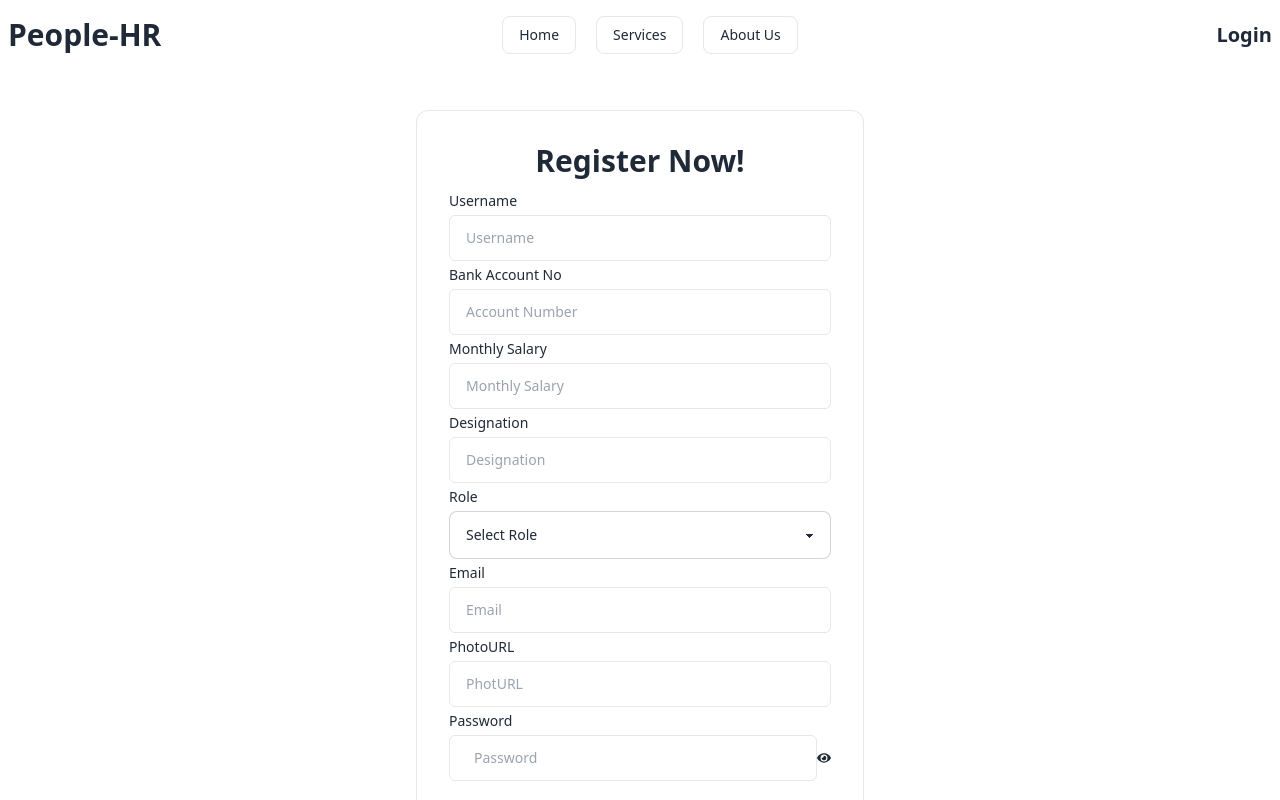
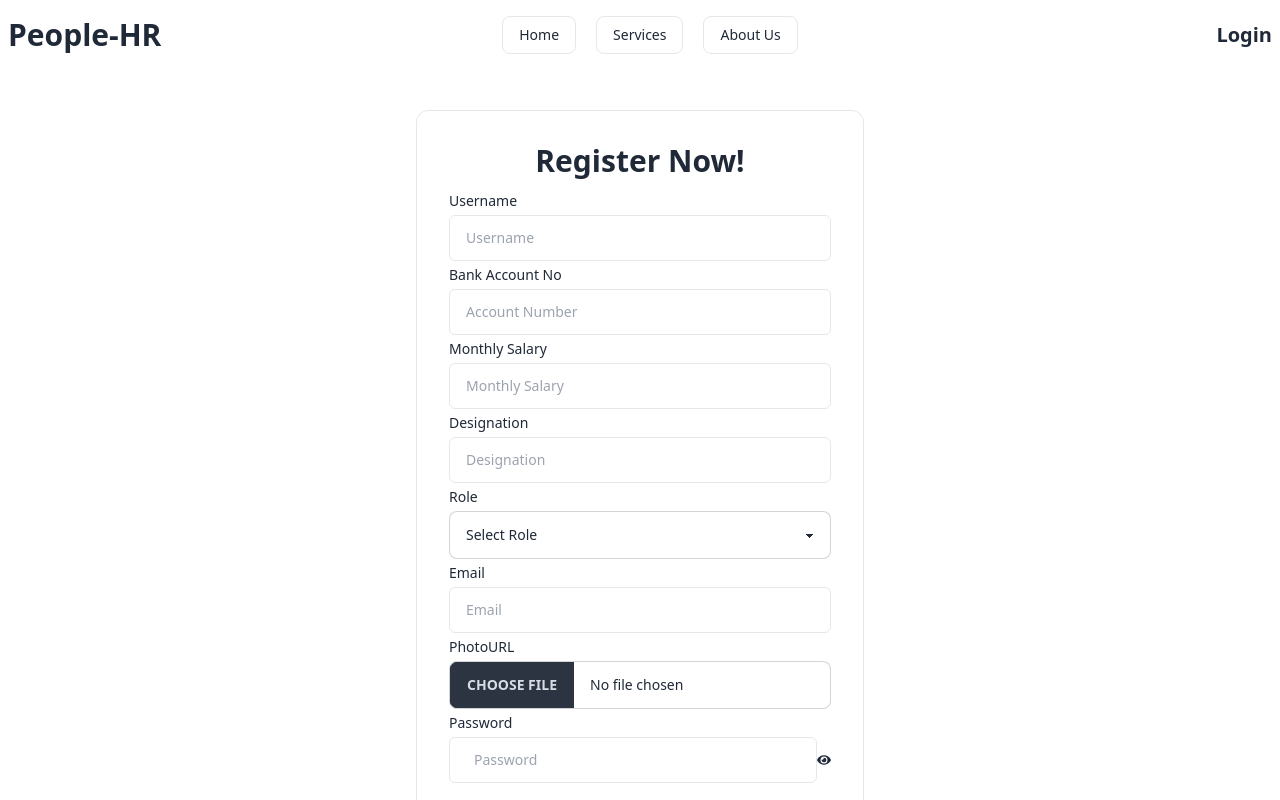
Before and after one commit to AkashAhmed007/Employee-Management-Client, a React (Vite) app: page /register in a window 1280 px wide. Shown: the top 800 px of the page. Built offline with nearby package versions, Linux system fonts and the light colour scheme; no server answers.

Commit message:
image file upload by imagebb API

```diff
--- a/package.json
+++ b/package.json
@@ -10,6 +10,7 @@
     "preview": "vite preview"
   },
   "dependencies": {
+    "axios": "^1.7.2",
     "firebase": "^10.12.2",
     "localforage": "^1.10.0",
     "match-sorter": "^6.3.4",
--- a/src/Pages/Register.jsx
+++ b/src/Pages/Register.jsx
@@ -5,6 +5,10 @@ import { useForm } from "react-hook-form";
 import { FaEye, FaEyeSlash } from "react-icons/fa";
 import Swal from "sweetalert2";
 import { toast } from "react-toastify";
+import axios from 'axios'
+const imageHostingKey = import.meta.env.VITE_IMAGE_HOSTING_KEY;
+const imageHostingAPI = `https://api.imgbb.com/1/upload?key=${imageHostingKey}`
+
 const Register = () => {
   const {user,createUser,googleLogin } = useContext(AuthContext);
   const navigate = useNavigate();
@@ -33,8 +37,9 @@ const Register = () => {
     if (user) navigate(location?.state);
   },[]);
 
-  const onSubmit = (data) => {
-    const { name, email, password, image, role,salary,account,designation } = data;
+  const onSubmit =(data) => {
+   const {email,password,image} = data
+   const imageFile = {image: data.image[0]}
     if (password < 6) {
       setRegisterError("Password should be at least 6 characters or longer");
       return;
@@ -51,9 +56,17 @@ const Register = () => {
     }
     setRegisterError("");
 
-    createUser(email, password, name, image,role)
+    createUser(email, password, image)
       .then(() => {
-        console.log(name, email, password, image, role ,salary,account,designation)
+        axios.post(imageHostingAPI, imageFile, {
+          headers:{
+            'content-type': 'multipart/form-data',
+          }
+        })
+        .then(res=>{
+          console.log(res.data)
+        })
+
         Swal.fire({
           title: "You have register successfully!",
           text: "Do you want to continue",
@@ -63,7 +76,7 @@ const Register = () => {
         navigate(location?.state || "/", { replace: true });
       })
       .catch((error) => {
-        setRegisterError(toast.error(`You credentials is not corrent ${error.message}`));
+        setRegisterError(toast.error(`You credentials is not correct ${error.message}`));
         setRegisterError('')
       });
       reset()
@@ -107,7 +120,7 @@ const Register = () => {
               Monthly Salary
             </label>
             <input
-              type="salary"
+              type="text"
               name="salary"
               id="salary"
               placeholder="Monthly Salary"
@@ -121,7 +134,7 @@ const Register = () => {
             Designation
             </label>
             <input
-              type="designation"
+              type="text"
               name="designation"
               id="designation"
               placeholder="Designation"
@@ -131,8 +144,6 @@ const Register = () => {
             {errors.username && (
               <span className="text-red-500">This field is required</span>
             )}
-
-
 
             <label htmlFor="role" className="block">
               Role
@@ -164,14 +175,9 @@ const Register = () => {
             <label htmlFor="image" className="block dark:text-gray-600">
               PhotoURL
             </label>
-            <input
-              {...register("image")}
-              type="text"
-              name="image"
-              id="image"
-              placeholder="PhotURL"
-              className="w-full px-4 py-3  border rounded-md dark:border-gray-300 dark:bg-gray-50 dark:text-gray-800 focus:dark:border-violet-600"
-            />
+            <input {...register("image", { required: true })}
+            type="file" className="file-input file-input-bordered file-input-md w-full max-w-md" />
+
             <div className="space-y-1 text-sm">
               <label htmlFor="password" className="block dark:text-gray-600">
                 Password
```
Also changed, not shown: 1 other file (tests, documents, lock files or other folders).
